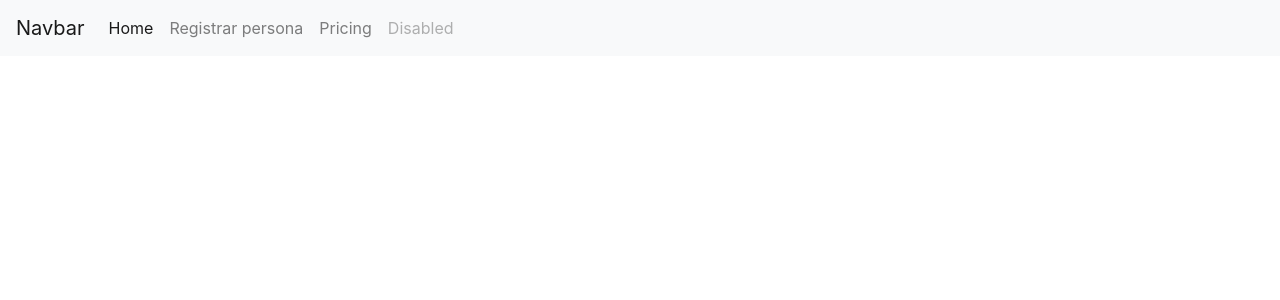
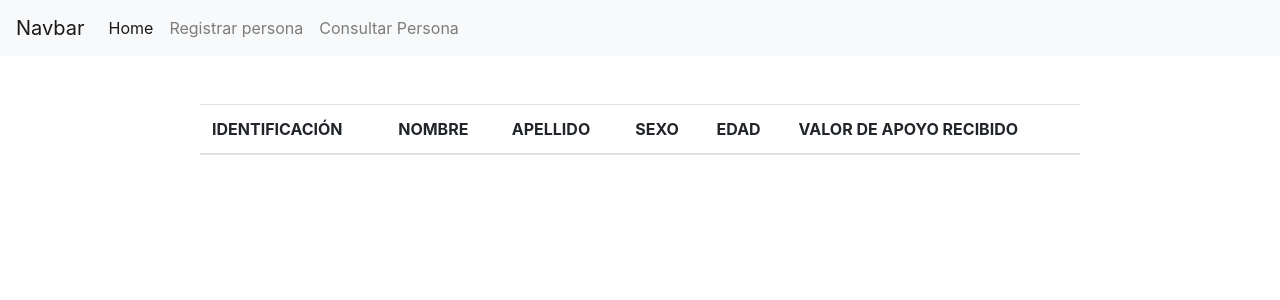
Before and after one commit to DiegoElRey/parcial1, an Angular app: page /Consulta in a window 1280 px wide. Before the commit this address led to /. Shown: the top 300 px of the page. Built offline with nearby package versions, Linux system fonts and the light colour scheme.

Commit message:
commit otroooooo

```diff
--- a/src/app/app-routing.module.ts
+++ b/src/app/app-routing.module.ts
@@ -1,11 +1,16 @@
 import { NgModule } from '@angular/core';
 import { Routes, RouterModule } from '@angular/router';
+import { ConsultarPersonaComponent } from './consultar-persona/consultar-persona.component';
 import { RegistroPersonaComponent } from './registro-persona/registro-persona.component';
 
 const routes: Routes = [
   {
     path: "Registro",
     component: RegistroPersonaComponent
+  },
+  {
+    path: "Consulta",
+    component: ConsultarPersonaComponent
   }
 ];
 
--- a/src/app/consultar-persona/consultar-persona.component.html
+++ b/src/app/consultar-persona/consultar-persona.component.html
@@ -1 +1,26 @@
-<p>consultar-persona works!</p>
+<br>
+<br>
+<div style="margin-left: 200px; margin-right: 200px;">
+    <table class="table">
+        <thead>
+            <tr>
+                <th scope="col">IDENTIFICACIÓN</th>
+                <th scope="col">NOMBRE</th>
+                <th scope="col">APELLIDO</th>
+                <th scope="col">SEXO</th>
+                <th scope="col">EDAD</th>
+                <th scope="col">VALOR DE APOYO RECIBIDO</th>
+            </tr>
+        </thead>
+        <tbody>
+            <tr *ngFor="let item of personas; let i = index">
+                <td>{{item?.identificacion | uppercase}}</td>
+                <td>{{item?.nombre | uppercase}}</td>
+                <td>{{item?.apellido | uppercase}}</td>
+                <td>{{item?.sexo | uppercase}}</td>
+                <td>{{item?.edad | uppercase}}</td>
+                <td>{{item?.ValorApoyoRecivido}}</td>
+              </tr>
+        </tbody>
+    </table>
+</div>
--- a/src/app/consultar-persona/consultar-persona.component.ts
+++ b/src/app/consultar-persona/consultar-persona.component.ts
@@ -1,4 +1,5 @@
 import { Component, OnInit } from '@angular/core';
+import { PersonaService } from '../services/persona.service';
 
 @Component({
   selector: 'app-consultar-persona',
@@ -6,10 +7,14 @@ import { Component, OnInit } from '@angular/core';
   styleUrls: ['./consultar-persona.component.css']
 })
 export class ConsultarPersonaComponent implements OnInit {
-
-  constructor() { }
-
+  public personas: any = [];
+  constructor(private personaService: PersonaService) { }
+  total: number;
   ngOnInit(): void {
+    this.get();
   }
-
+  get(){
+    this.personas = this.personaService.get();
+    console.log(this.personas);
+  }
 }
--- a/src/app/menu/menu.component.html
+++ b/src/app/menu/menu.component.html
@@ -13,10 +13,7 @@
         <a class="nav-link" [routerLink]="['/Registro']">Registrar persona</a>
       </li>
       <li class="nav-item">
-        <a class="nav-link" href="#">Pricing</a>
-      </li>
-      <li class="nav-item">
-        <a class="nav-link disabled" href="#" tabindex="-1" aria-disabled="true">Disabled</a>
+        <a class="nav-link" [routerLink]="['/Consulta']" routerLinkActive="router-link-active" >Consultar Persona</a>
       </li>
     </ul>
   </div>
```
